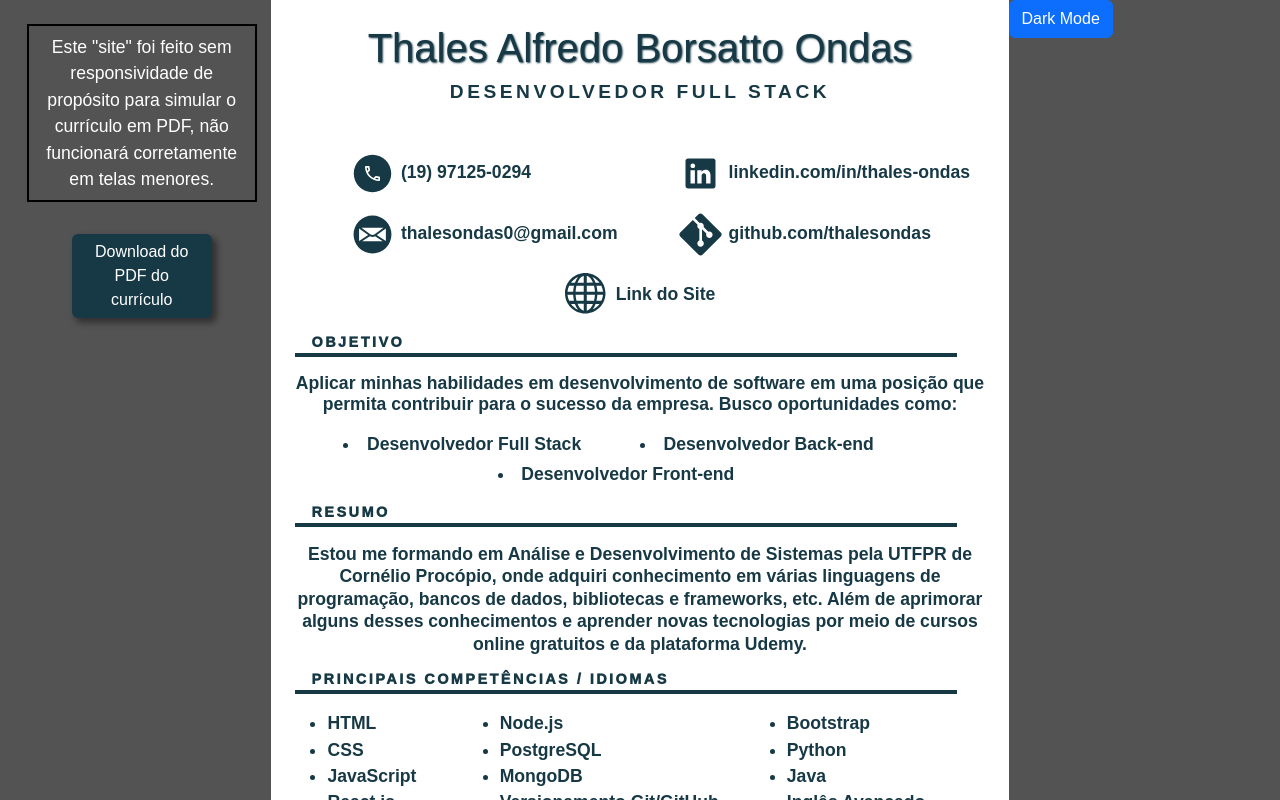
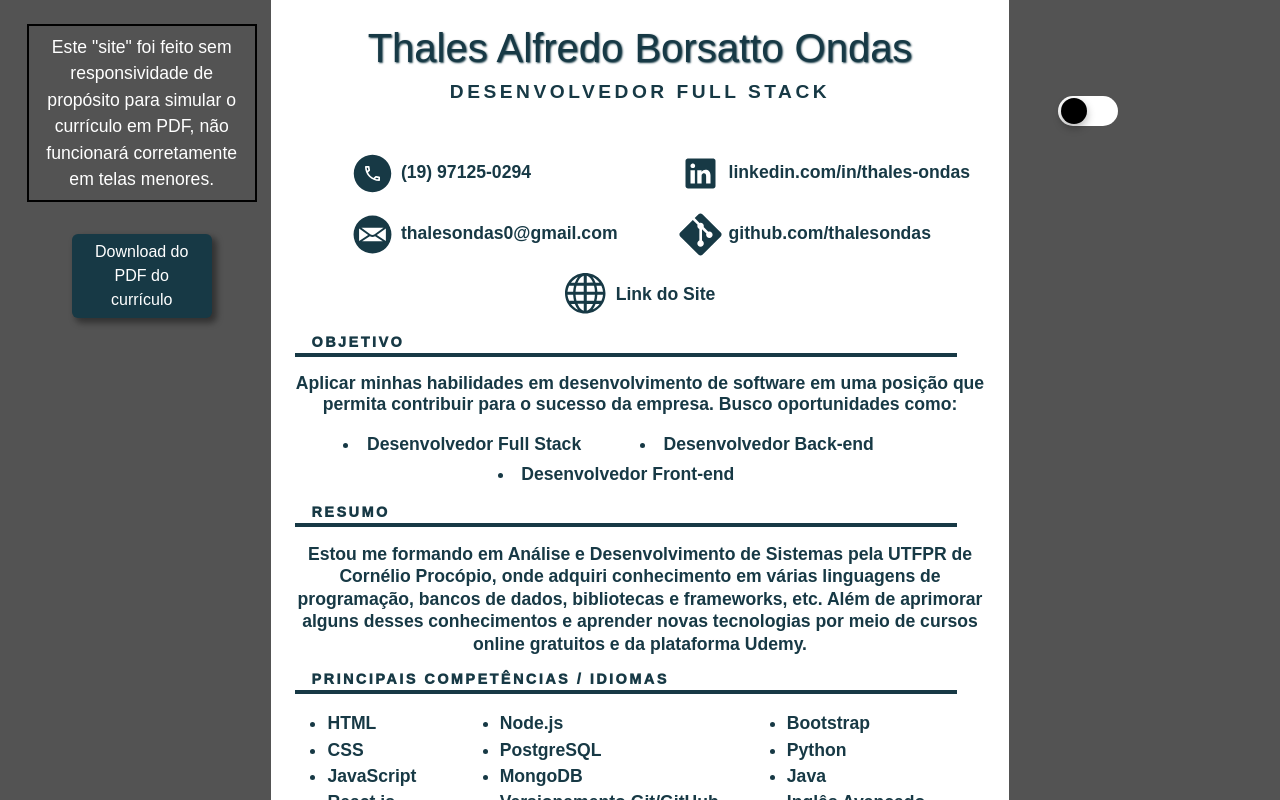
Before and after one commit to thalesondas/curriculum, a React (Create React App) app: page / in a window 1280 px wide. Shown: the top 800 px of the page. Built offline with nearby package versions, Linux system fonts and the light colour scheme.

Commit message:
Melhorando o botão do Dark Mode

```diff
--- a/src/App.css
+++ b/src/App.css
@@ -69,6 +69,7 @@ p,
 li{
   font-size: 1.1rem;
 }
+
 a{
   transition: color 1.2s ease;
 }
@@ -91,3 +92,55 @@ a{
   width: 45px;
   filter: var(--filter);
 }
+
+/* Parte do 'botão' dark mode  */
+.input {
+  visibility: hidden;
+}
+
+.label {
+  background-color: white;
+  height: 30px;
+  width: 60px;
+  position: absolute;
+  border-radius: 20px;
+  cursor: pointer;
+}
+
+.circulo {
+  width: 26px;
+  height: 26px;
+  background-color: black;
+  position: absolute;
+  top: 2px;
+  left: 3px;
+  border-radius: 50%;
+  box-shadow: 0 4px 8px rgba(0,0,0,.3);
+  animation: toggleOff 1s ease forwards;
+}
+
+.input:checked + .label {
+  background-color: black;
+}
+
+.input:checked + .label .circulo {
+ background-color: white;
+ animation: toggleOn 1s ease forwards;
+}
+
+@keyframes toggleOn {
+  0% {
+    transform: translateX(0);
+  }
+  100% {
+    transform: translateX(30px);
+  }
+}
+@keyframes toggleOff {
+  0% {
+    transform: translateX(30px);
+  }
+  100% {
+    transform: translateX(0);
+  }
+}
--- a/src/components/LadoDireito.js
+++ b/src/components/LadoDireito.js
@@ -1,10 +1,13 @@
-import { Button } from "react-bootstrap";
+import { Container } from "react-bootstrap";
 
 const LadoDireito = (props) => {
     return(
-        <Button onClick={props.passDarkMode}>
-            Dark Mode
-        </Button>
+        <Container className="mt-5">
+            <input className="input" id="dark-mode" type="checkbox" name="darkmode" onClick={props.passDarkMode}/>
+            <label className="label mt-5 ms-4" for="dark-mode">
+                <span class="circulo"></span>
+            </label>
+        </Container>
     )
 }
 
```
